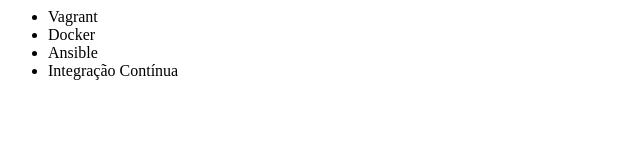
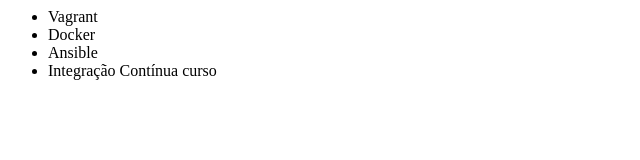
Before and after one commit to pedroivoabsilva/alura-git, a plain HTML site: page index.html in a window 1280 px wide. Shown: the full height of the page, 0-640 px from the left. Drawn offline with Linux system fonts and the light colour scheme.

Commit message:
adicionado palavra

```diff
--- a/index.html
+++ b/index.html
@@ -8,7 +8,7 @@
         <li>Vagrant</li>
         <li>Docker</li>
         <li>Ansible</li>
-        <li>Integração Contínua</li>
+        <li>Integração Contínua curso</li>
     </ul>
 </body>
 </html>
```
